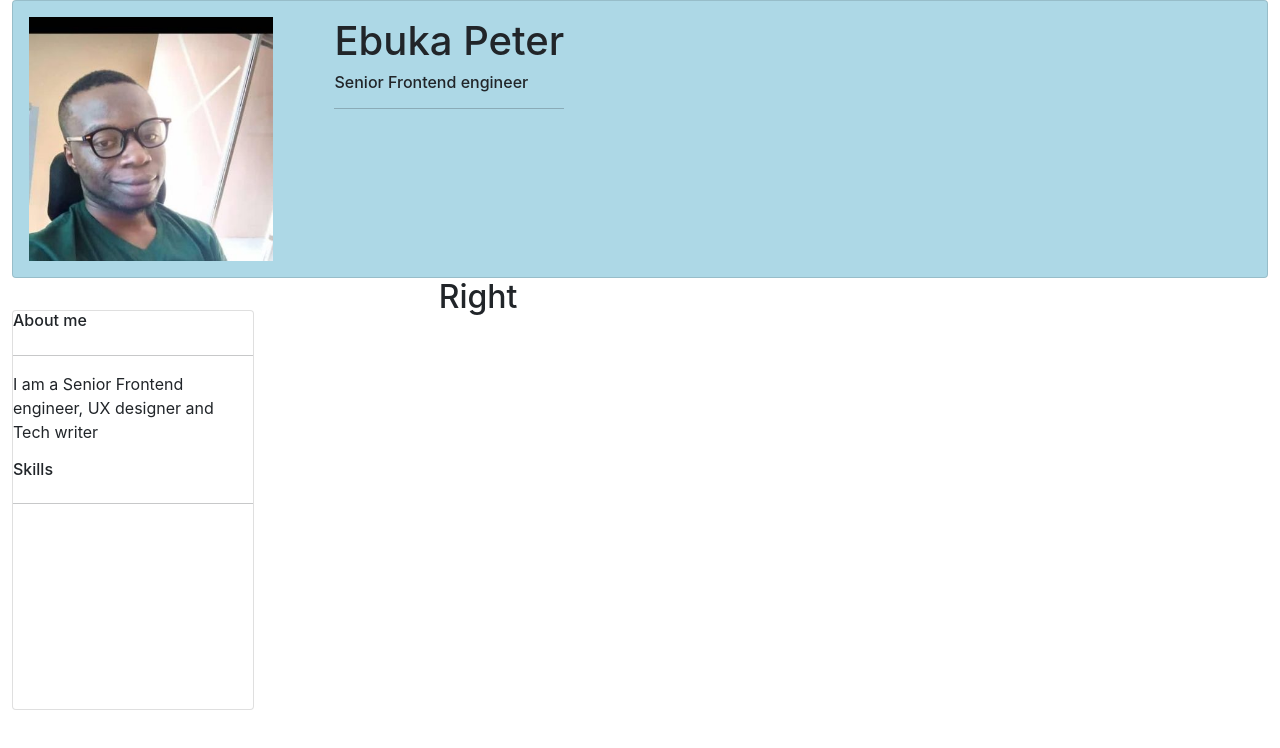
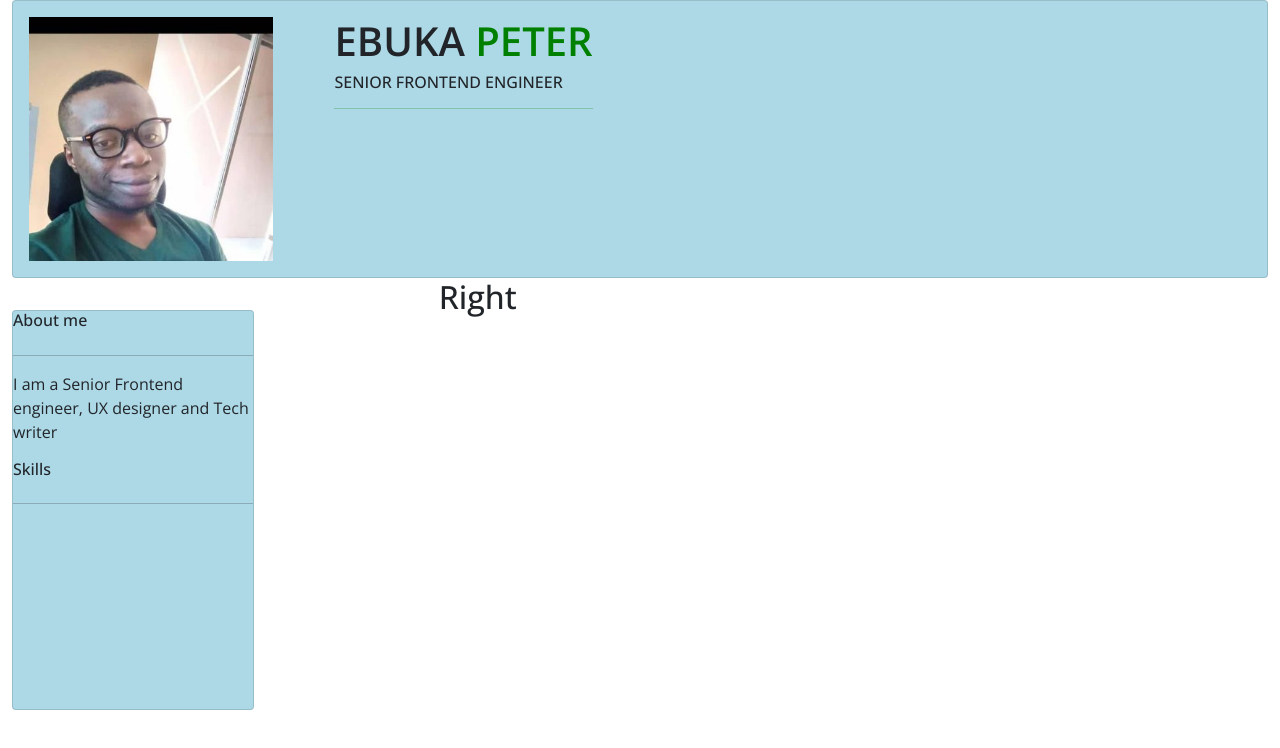
Before and after one commit to EbukaPeter55/My-Resume, a React (Create React App) app: page / in a window 1280 px wide. Shown: the top 748 px of the page. Built offline with nearby package versions, Linux system fonts and the light colour scheme.

Commit message:
Add google custom fonts open sans

```diff
--- a/public/index.html
+++ b/public/index.html
@@ -16,6 +16,9 @@
   integrity="sha384-1BmE4kWBq78iYhFldvKuhfTAU6auU8tT94WrHftjDbrCEXSU1oBoqyl2QvZ6jIW3"
   crossorigin="anonymous"
 />
+<link rel="preconnect" href="https://fonts.googleapis.com">
+<link rel="preconnect" href="https://fonts.gstatic.com" crossorigin>
+<link href="https://fonts.googleapis.com/css2?family=Lato:ital,wght@0,300;0,400;0,700;0,900;1,300;1,400;1,700;1,900&family=Montserrat:ital,wght@0,100;0,200;0,300;0,400;0,500;0,600;0,700;0,800;1,100;1,200;1,300;1,400;1,500;1,600;1,800&family=Open+Sans:ital,wght@0,400;0,500;0,600;0,700;0,800;1,300;1,400;1,500;1,600;1,700&display=swap" rel="stylesheet">
     <!--
       manifest.json provides metadata used when your web app is installed on a
       user's mobile device or desktop. See https://developers.google.com/web/fundamentals/web-app-manifest/
--- a/src/App.css
+++ b/src/App.css
@@ -1,3 +1,7 @@
+*{
+  font-family: 'Open Sans', sans-serif;
+}
+
 .App {
   text-align: center;
 }
--- a/src/pages/Resume.styles.css
+++ b/src/pages/Resume.styles.css
@@ -11,8 +11,28 @@
     margin-left: 5%;
 }
 
+.top .card-right h1 {
+    text-transform: uppercase;
+    font-weight: 600;
+}
+
+.top .card-right h1 span {
+    color: green;
+}
+
+.top .card-right hr {
+    background: green;
+}
+.top .card-right h6 {
+    text-transform: uppercase;
+    font-weight: 500;
+}
+
+/* BOTTOM LAYOUT */
+/* Left */
 .left .card {
     width: 60%;
     height: 50vh;
     margin-top: 2rem;
+    background-color: lightblue;
 }
```
